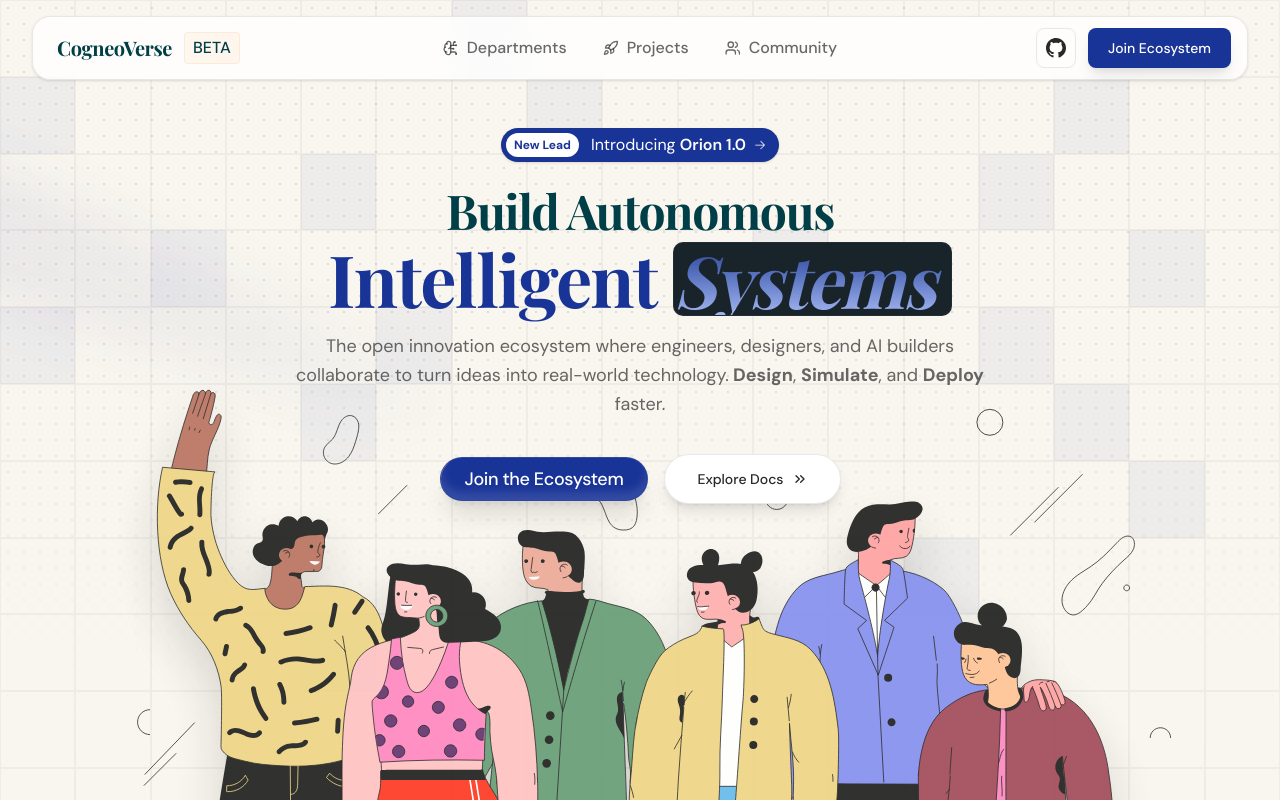
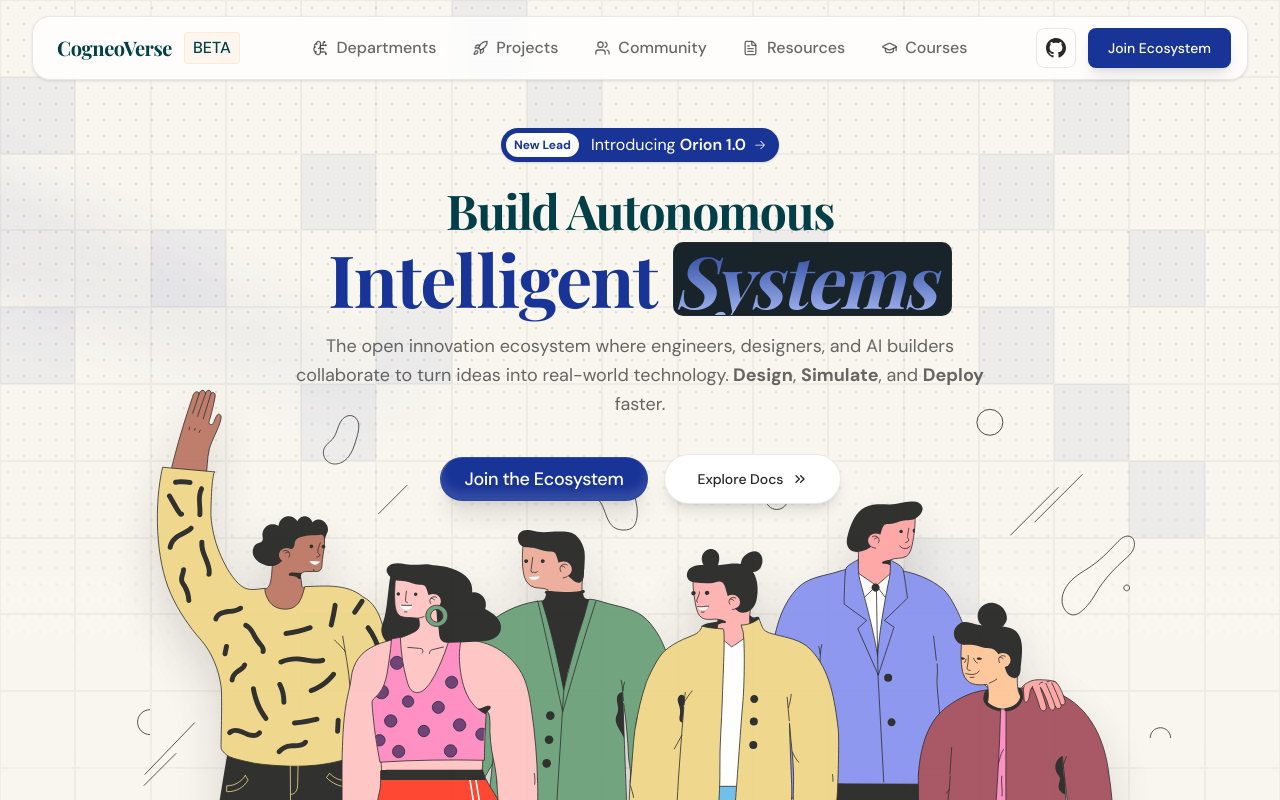
Before and after one commit to Jay-Suryawansh7/CogneoVerse, a Next.js app in the folder cogneverse-app/: page / in a window 1280 px wide. Shown: the top 800 px of the page. Built offline with nearby package versions, Linux system fonts and the light colour scheme; grey boxes are pictures that could not be loaded; a web font is replaced by a local one.

Commit message:
feat(hero): update hero header component

```diff
--- a/cogneverse-app/src/components/hero/HeroHeader.tsx
+++ b/cogneverse-app/src/components/hero/HeroHeader.tsx
@@ -2,7 +2,7 @@
 import { useMediaQuery } from "@/hooks/use-media-query"; // Need to check if this hook exists or create it
 // import ThemeSwitch from "@/components/hero/ThemeSwitch";
 import { cn } from "@/lib/utils";
-import { AlignJustify, X, BrainCircuit, Users, Rocket, Wallet } from "lucide-react"; // Updated icons
+import { AlignJustify, X, BrainCircuit, Users, Rocket, Wallet, FileText, GraduationCap } from "lucide-react"; // Updated icons
 import Link from "next/link";
 import { usePathname } from "next/navigation";
 import { useState } from "react";
@@ -31,6 +31,8 @@ export default function HeroHeader() {
     { href: "#departments", label: "Departments", icon: BrainCircuit },
     { href: "#projects", label: "Projects", icon: Rocket },
     { href: "#community", label: "Community", icon: Users },
+    { href: "#resources", label: "Resources", icon: FileText },
+    { href: "#academy", label: "Courses", icon: GraduationCap },
   ];
 
   return (
```
